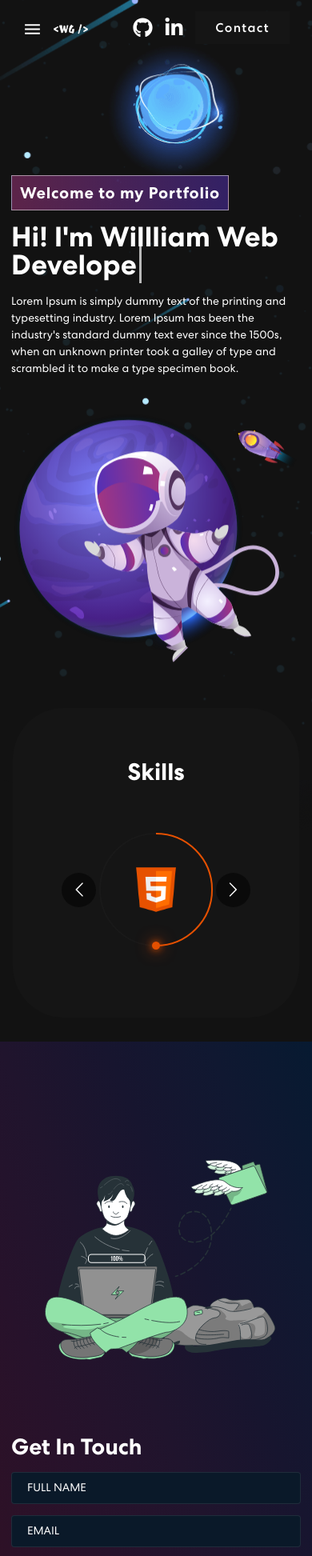
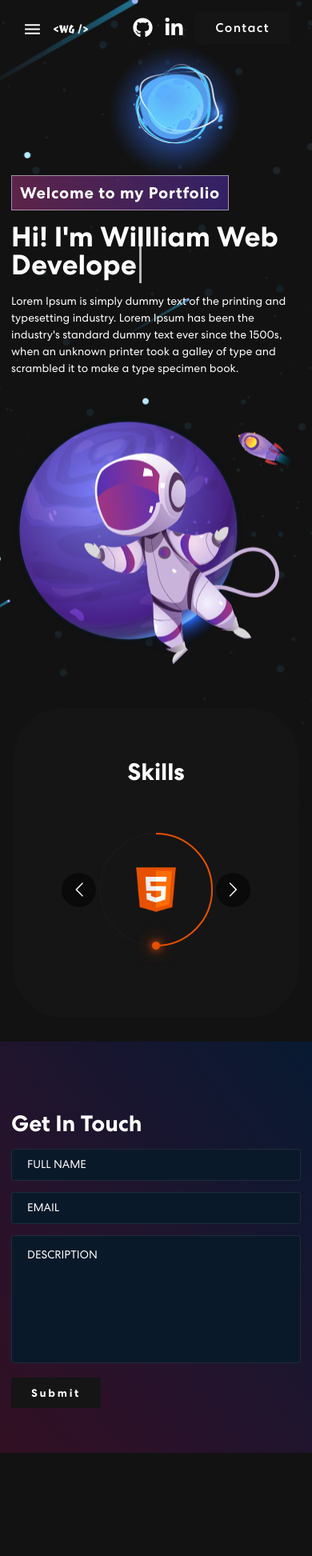
Before and after one commit to Williams25/portfolio, a Next.js app: page / in a window 390 px wide. Shown: the top 1945 px of the page at 80% size. After the commit the page ends 1816 px from the top, so only its background shows below. Built offline with nearby package versions, Linux system fonts and the light colour scheme.

Commit message:
removendo animação da imagem e removendo imagem no modo mobile

```diff
--- a/src/components/Contact/styles.ts
+++ b/src/components/Contact/styles.ts
@@ -27,11 +27,16 @@ export const Contact = styled.div`
 
       @media (max-width: 768px) {
         grid-template-columns: 1fr;
+
+        & div:first-child {
+          display: none;
+        }
       }
 
       & img {
         transition: all 0.2s linear;
-        animation: toUpAndDown 5s linear forwards infinite;
+        /* animation: toUpAndDown 5s linear forwards infinite; */
+        transform: translateY(-80px);
         max-width: 400px;
         object-fit: contain;
         pointer-events: none;
```
